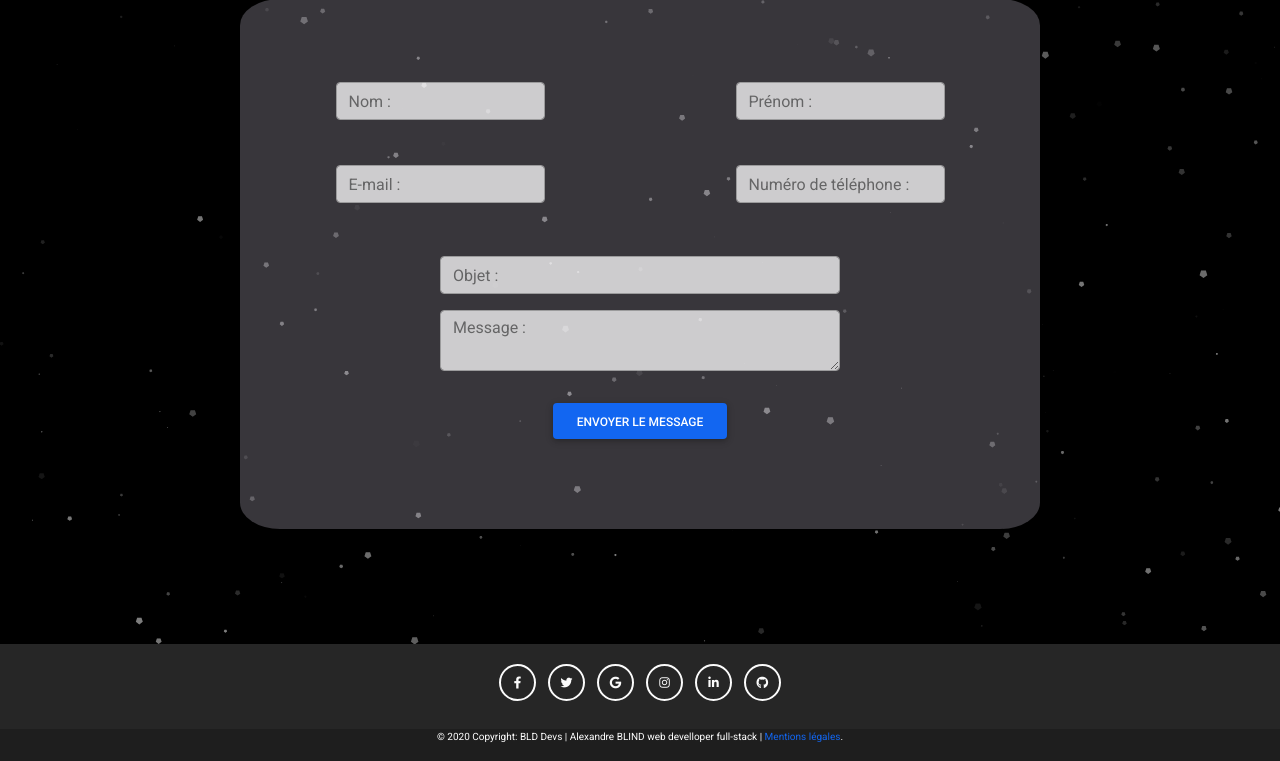
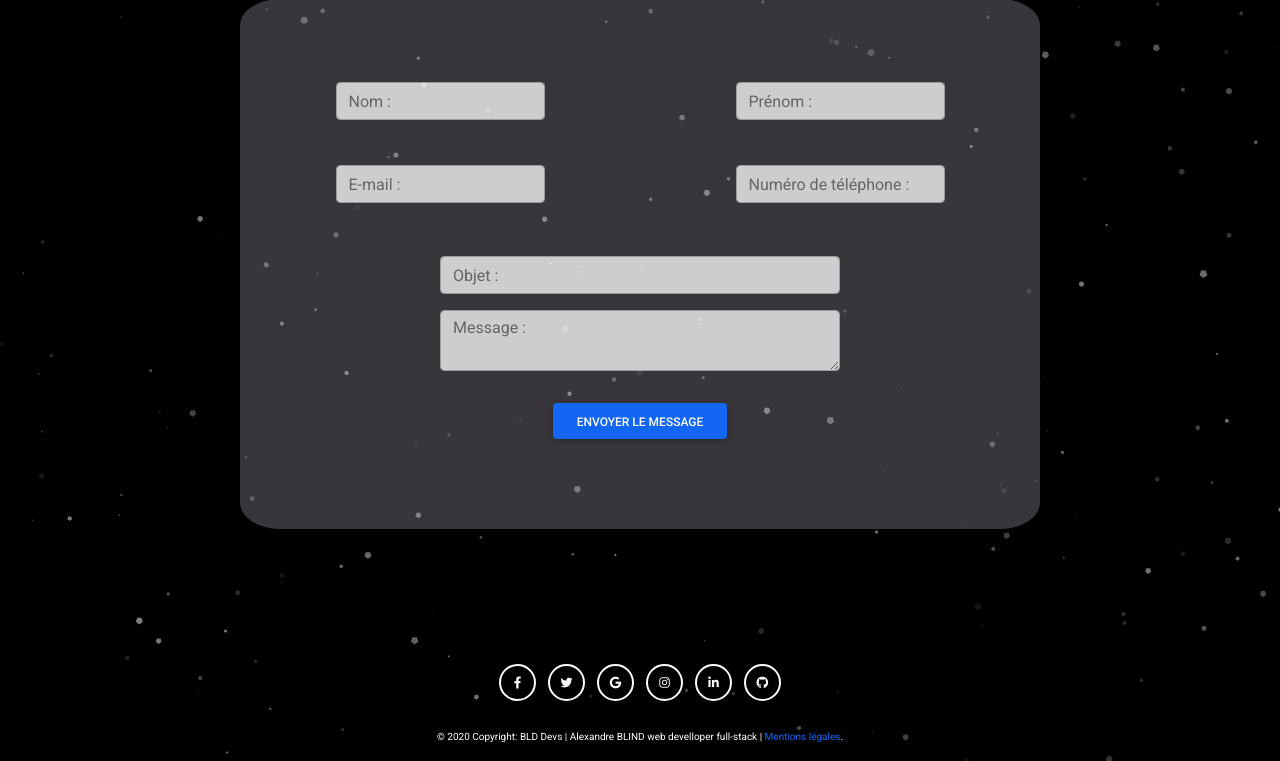
Before and after one commit to kroos783/bld-devs, a Flask app: page /contact in a window 1280 px wide. Shown: the part 171-932 px from the top of the page. Run offline with Flask 2, Linux system fonts and the light colour scheme; some libraries are stand-ins or nearby versions.

```diff
--- a/templates/layout.html
+++ b/templates/layout.html
@@ -75,7 +75,7 @@
             {% block main %}{% endblock %}
         </main>
 
-        <footer class=" footer bg-dark text-center text-white">
+        <footer class=" footer bg-transparent text-center text-white">
             <!-- Grid container -->
         <div class="container p-2 pb-4 mt-2">
             <!-- Section: Social media -->
```
